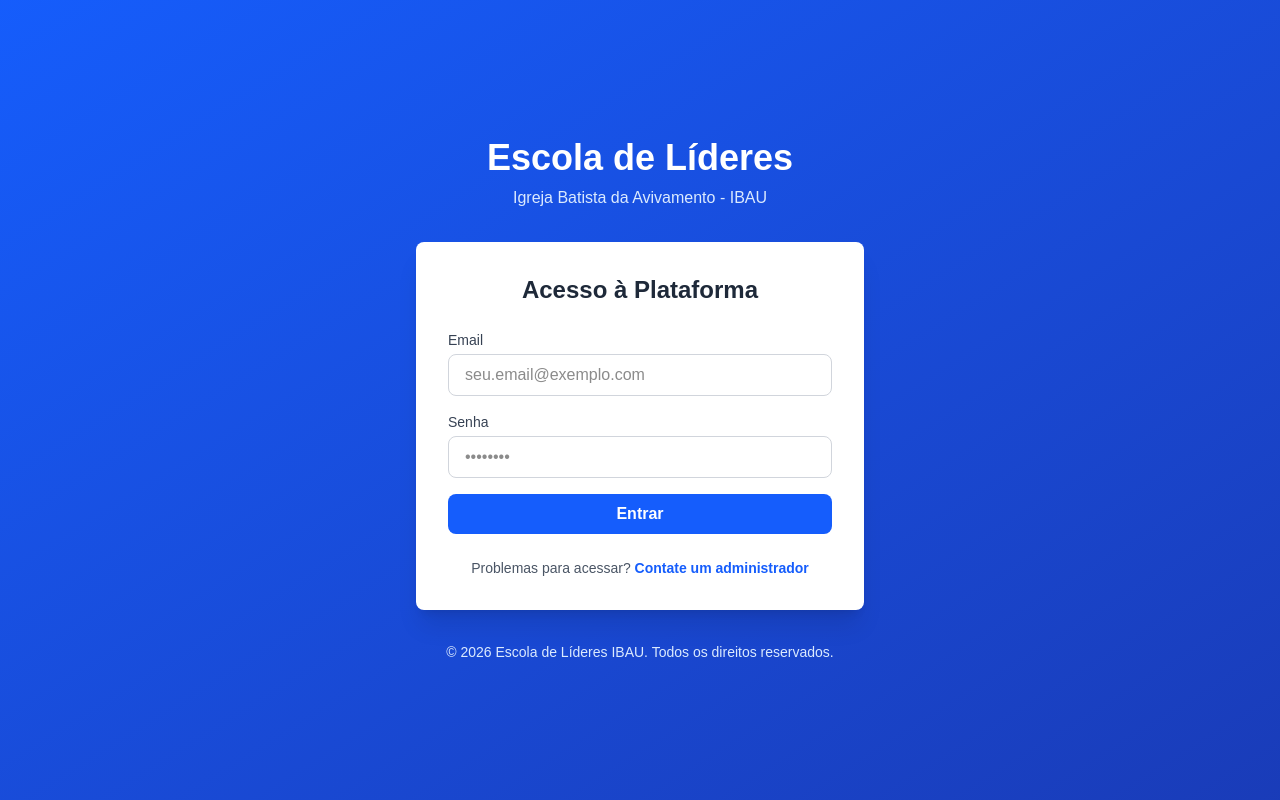
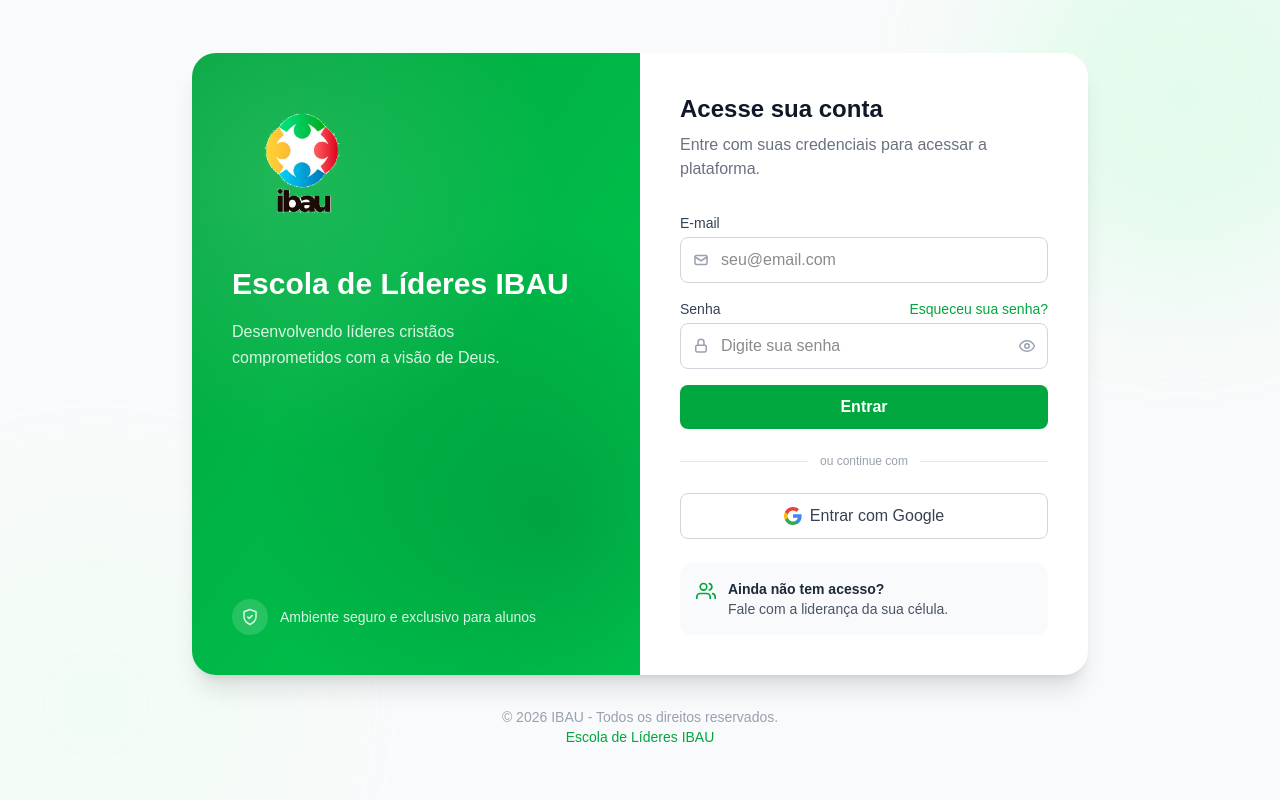
Before and after one commit to igrejabatistadoavivamentoibau-sudo/ead-platform-cursos-online, a Next.js app: page /auth/login in a window 1280 px wide. Built offline with nearby package versions, Linux system fonts and the light colour scheme; no server answers.

Commit message:
style: nova tela de login com layout split screen IBAU

```diff
--- a/app/auth/login/page.tsx
+++ b/app/auth/login/page.tsx
@@ -1,38 +1,62 @@
-import Link from 'next/link'
+import Image from 'next/image'
 import LoginForm from '@/components/Auth/LoginForm'
 
 export default function LoginPage() {
   return (
-    <div className="min-h-screen bg-gradient-to-br from-blue-600 to-blue-800 flex items-center justify-center px-4">
-      <div className="w-full max-w-md">
-        {/* Logo/Header */}
-        <div className="text-center mb-8">
-          <h1 className="text-4xl font-bold text-white mb-2">Escola de Líderes</h1>
-          <p className="text-blue-100">Igreja Batista da Avivamento - IBAU</p>
-        </div>
+    <div className="min-h-screen bg-gray-50 flex flex-col items-center justify-center px-4 py-10 relative overflow-hidden">
+      {/* Blobs decorativos de fundo */}
+      <div className="pointer-events-none absolute -top-24 -right-24 h-96 w-96 rounded-full bg-green-100 blur-3xl opacity-70" />
+      <div className="pointer-events-none absolute -bottom-24 -left-24 h-96 w-96 rounded-full bg-green-50 blur-3xl opacity-70" />
 
-        {/* Card de Login */}
-        <div className="bg-white rounded-lg shadow-xl p-8">
-          <h2 className="text-2xl font-bold text-gray-800 mb-6 text-center">Acesso à Plataforma</h2>
+      <div className="relative w-full max-w-4xl bg-white rounded-3xl shadow-xl overflow-hidden grid grid-cols-1 md:grid-cols-2">
+        {/* Painel esquerdo - identidade visual IBAU */}
+        <div className="relative bg-gradient-to-br from-green-600 to-green-500 text-white p-10 flex flex-col justify-between overflow-hidden">
+          <div className="pointer-events-none absolute inset-0 bg-[radial-gradient(circle_at_20%_20%,rgba(255,255,255,0.12),transparent_45%),radial-gradient(circle_at_80%_75%,rgba(0,0,0,0.15),transparent_50%)]" />
 
-          <LoginForm />
+          <div className="relative">
+            <Image
+              src="/ibau-logo-transparent.png"
+              alt="Logo IBAU"
+              width={140}
+              height={140}
+              className="mb-8"
+              priority
+            />
+            <h1 className="text-3xl font-bold leading-tight mb-4">
+              Escola de Líderes IBAU
+            </h1>
+            <p className="text-green-50/90 text-base leading-relaxed max-w-xs">
+              Desenvolvendo líderes cristãos comprometidos com a visão de Deus.
+            </p>
+          </div>
 
-          {/* Links */}
-          <div className="mt-6 text-center space-y-2">
-            <p className="text-gray-600 text-sm">
-              Problemas para acessar?{' '}
-              <Link href="#" className="text-blue-600 hover:text-blue-700 font-semibold">
-                Contate um administrador
-              </Link>
-            </p>
+          <div className="relative flex items-center gap-3 text-sm text-green-50/90">
+            <span className="flex h-9 w-9 shrink-0 items-center justify-center rounded-full bg-white/15">
+              <svg width="18" height="18" viewBox="0 0 24 24" fill="none" stroke="currentColor" strokeWidth="2" strokeLinecap="round" strokeLinejoin="round">
+                <path d="M12 22s8-4 8-10V5l-8-3-8 3v7c0 6 8 10 8 10Z" />
+                <path d="m9 12 2 2 4-4" />
+              </svg>
+            </span>
+            <span>Ambiente seguro e exclusivo para alunos</span>
           </div>
         </div>
 
-        {/* Footer */}
-        <div className="mt-8 text-center text-blue-100 text-sm">
-          <p>© 2026 Escola de Líderes IBAU. Todos os direitos reservados.</p>
+        {/* Painel direito - formulário */}
+        <div className="p-10 flex flex-col justify-center">
+          <h2 className="text-2xl font-bold text-gray-900 mb-2">Acesse sua conta</h2>
+          <p className="text-gray-500 mb-8">
+            Entre com suas credenciais para acessar a plataforma.
+          </p>
+
+          <LoginForm />
         </div>
       </div>
+
+      <p className="relative mt-8 text-center text-sm text-gray-400">
+        © {new Date().getFullYear()} IBAU - Todos os direitos reservados.
+        <br />
+        <span className="text-green-600 font-medium">Escola de Líderes IBAU</span>
+      </p>
     </div>
   )
 }
--- a/components/Auth/LoginForm.tsx
+++ b/components/Auth/LoginForm.tsx
@@ -1,15 +1,65 @@
 'use client'
 
 import { useState } from 'react'
+import Link from 'next/link'
 import { useRouter } from 'next/navigation'
 import { createClient } from '@/lib/supabase/client'
 
 type UserRole = 'student' | 'teacher' | 'director'
 
+function MailIcon() {
+  return (
+    <svg width="18" height="18" viewBox="0 0 24 24" fill="none" stroke="currentColor" strokeWidth="2" strokeLinecap="round" strokeLinejoin="round">
+      <path d="M20 8a2 2 0 0 0-2-2H6a2 2 0 0 0-2 2v8a2 2 0 0 0 2 2h12a2 2 0 0 0 2-2V8Z" />
+      <path d="m4 8 8 5 8-5" />
+    </svg>
+  )
+}
+
+function LockIcon() {
+  return (
+    <svg width="18" height="18" viewBox="0 0 24 24" fill="none" stroke="currentColor" strokeWidth="2" strokeLinecap="round" strokeLinejoin="round">
+      <rect x="5" y="11" width="14" height="9" rx="2" />
+      <path d="M8 11V7a4 4 0 0 1 8 0v4" />
+    </svg>
+  )
+}
+
+function EyeIcon({ visible }: { visible: boolean }) {
+  if (!visible) {
+    return (
+      <svg width="18" height="18" viewBox="0 0 24 24" fill="none" stroke="currentColor" strokeWidth="2" strokeLinecap="round" strokeLinejoin="round">
+        <path d="M2 12s3.5-7 10-7 10 7 10 7-3.5 7-10 7-10-7-10-7Z" />
+        <circle cx="12" cy="12" r="3" />
+      </svg>
+    )
+  }
+  return (
+    <svg width="18" height="18" viewBox="0 0 24 24" fill="none" stroke="currentColor" strokeWidth="2" strokeLinecap="round" strokeLinejoin="round">
+      <path d="M9.9 4.24A9.4 9.4 0 0 1 12 4c6.5 0 10 7 10 7a17.6 17.6 0 0 1-2.2 3.15M6.6 6.6C3.5 8.5 2 11 2 11s3.5 7 10 7a9.6 9.6 0 0 0 5-1.4" />
+      <path d="M14.12 14.12A3 3 0 1 1 9.88 9.88" />
+      <path d="M2 2l20 20" />
+    </svg>
+  )
+}
+
+function GoogleIcon() {
+  return (
+    <svg width="18" height="18" viewBox="0 0 24 24">
+      <path fill="#4285F4" d="M23.52 12.27c0-.85-.08-1.66-.22-2.45H12v4.64h6.47a5.53 5.53 0 0 1-2.4 3.63v3h3.88c2.27-2.09 3.57-5.17 3.57-8.82Z" />
+      <path fill="#34A853" d="M12 24c3.24 0 5.96-1.07 7.95-2.91l-3.88-3c-1.08.72-2.46 1.15-4.07 1.15-3.13 0-5.78-2.11-6.73-4.96H1.26v3.11A12 12 0 0 0 12 24Z" />
+      <path fill="#FBBC05" d="M5.27 14.28A7.2 7.2 0 0 1 4.89 12c0-.79.14-1.56.38-2.28V6.61H1.26A12 12 0 0 0 0 12c0 1.94.46 3.77 1.26 5.39l4.01-3.11Z" />
+      <path fill="#EA4335" d="M12 4.75c1.76 0 3.34.6 4.58 1.79l3.44-3.44C17.95 1.19 15.24 0 12 0 7.31 0 3.26 2.69 1.26 6.61l4.01 3.11C6.22 6.86 8.87 4.75 12 4.75Z" />
+    </svg>
+  )
+}
+
 export default function LoginForm() {
   const [email, setEmail] = useState('')
   const [password, setPassword] = useState('')
+  const [showPassword, setShowPassword] = useState(false)
   const [isLoading, setIsLoading] = useState(false)
+  const [isGoogleLoading, setIsGoogleLoading] = useState(false)
   const [error, setError] = useState<string | null>(null)
   const router = useRouter()
   const supabase = createClient()
@@ -56,39 +106,80 @@ export default function LoginForm() {
     }
   }
 
+  const handleGoogleLogin = async () => {
+    setError(null)
+    setIsGoogleLoading(true)
+    try {
+      const { error: oauthError } = await supabase.auth.signInWithOAuth({
+        provider: 'google',
+        options: {
+          redirectTo: `${window.location.origin}/auth/callback`,
+        },
+      })
+      if (oauthError) throw oauthError
+    } catch (err) {
+      const errorMessage = err instanceof Error ? err.message : 'Erro ao entrar com Google'
+      setError(errorMessage)
+      setIsGoogleLoading(false)
+    }
+  }
+
   return (
-    <div className="w-full max-w-md">
+    <div className="w-full">
       <form onSubmit={handleLogin} className="space-y-4">
         <div>
           <label htmlFor="email" className="block text-sm font-medium text-gray-700 mb-1">
-            Email
+            E-mail
           </label>
+          <div className="relative">
+            <span className="pointer-events-none absolute inset-y-0 left-3 flex items-center text-gray-400">
+              <MailIcon />
+            </span>
             <input
               id="email"
               type="email"
               value={email}
               onChange={(e) => setEmail(e.target.value)}
-            placeholder="seu.email@exemplo.com"
+              placeholder="seu@email.com"
               disabled={isLoading}
-            className="w-full px-4 py-2 border border-gray-300 rounded-lg focus:ring-2 focus:ring-blue-500 focus:border-transparent disabled:opacity-50"
+              className="w-full pl-10 pr-4 py-2.5 border border-gray-300 rounded-lg focus:ring-2 focus:ring-green-500 focus:border-transparent disabled:opacity-50"
               required
             />
           </div>
+        </div>
 
         <div>
-          <label htmlFor="password" className="block text-sm font-medium text-gray-700 mb-1">
+          <div className="flex items-center justify-between mb-1">
+            <label htmlFor="password" className="block text-sm font-medium text-gray-700">
               Senha
             </label>
+            <Link href="#" className="text-sm text-green-600 hover:text-green-700 font-medium">
+              Esqueceu sua senha?
+            </Link>
+          </div>
+          <div className="relative">
+            <span className="pointer-events-none absolute inset-y-0 left-3 flex items-center text-gray-400">
+              <LockIcon />
+            </span>
             <input
               id="password"
-            type="password"
+              type={showPassword ? 'text' : 'password'}
               value={password}
               onChange={(e) => setPassword(e.target.value)}
-            placeholder="••••••••"
+              placeholder="Digite sua senha"
               disabled={isLoading}
-            className="w-full px-4 py-2 border border-gray-300 rounded-lg focus:ring-2 focus:ring-blue-500 focus:border-transparent disabled:opacity-50"
+              className="w-full pl-10 pr-10 py-2.5 border border-gray-300 rounded-lg focus:ring-2 focus:ring-green-500 focus:border-transparent disabled:opacity-50"
               required
             />
+            <button
+              type="button"
+              onClick={() => setShowPassword((v) => !v)}
+              className="absolute inset-y-0 right-3 flex items-center text-gray-400 hover:text-gray-600"
+              aria-label={showPassword ? 'Ocultar senha' : 'Mostrar senha'}
+            >
+              <EyeIcon visible={showPassword} />
+            </button>
+          </div>
         </div>
 
         {error && (
@@ -100,11 +191,43 @@ export default function LoginForm() {
         <button
           type="submit"
           disabled={isLoading}
-          className="w-full bg-blue-600 text-white py-2 rounded-lg font-semibold hover:bg-blue-700 transition disabled:opacity-50 disabled:cursor-not-allowed"
+          className="w-full bg-green-600 text-white py-2.5 rounded-lg font-semibold hover:bg-green-700 transition disabled:opacity-50 disabled:cursor-not-allowed"
         >
           {isLoading ? 'Entrando...' : 'Entrar'}
         </button>
       </form>
+
+      <div className="flex items-center gap-3 my-6">
+        <div className="h-px flex-1 bg-gray-200" />
+        <span className="text-xs text-gray-400 whitespace-nowrap">ou continue com</span>
+        <div className="h-px flex-1 bg-gray-200" />
+      </div>
+
+      <button
+        type="button"
+        onClick={handleGoogleLogin}
+        disabled={isGoogleLoading}
+        className="w-full flex items-center justify-center gap-2 border border-gray-300 rounded-lg py-2.5 font-medium text-gray-700 hover:bg-gray-50 transition disabled:opacity-50"
+      >
+        <GoogleIcon />
+        {isGoogleLoading ? 'Redirecionando...' : 'Entrar com Google'}
+      </button>
+
+      <div className="mt-6 flex items-start gap-3 bg-gray-50 rounded-xl p-4">
+        <span className="mt-0.5 text-green-600 shrink-0">
+          <svg width="20" height="20" viewBox="0 0 24 24" fill="none" stroke="currentColor" strokeWidth="2" strokeLinecap="round" strokeLinejoin="round">
+            <path d="M17 21v-2a4 4 0 0 0-4-4H5a4 4 0 0 0-4 4v2" />
+            <circle cx="9" cy="7" r="4" />
+            <path d="M23 21v-2a4 4 0 0 0-3-3.87" />
+            <path d="M16 3.13a4 4 0 0 1 0 7.75" />
+          </svg>
+        </span>
+        <p className="text-sm text-gray-600">
+          <span className="font-semibold text-gray-800">Ainda não tem acesso?</span>
+          <br />
+          Fale com a liderança da sua célula.
+        </p>
+      </div>
     </div>
   )
 }
```
Also changed, not shown: app/auth/callback/page.tsx (added, +56 -0 lines), public/ibau-logo-transparent.png (added). Lines whose indentation alone changed are shown as unchanged.
